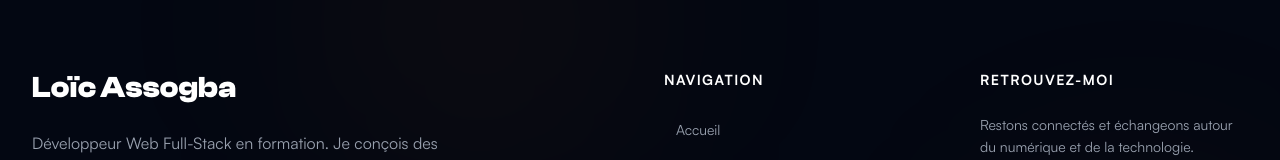
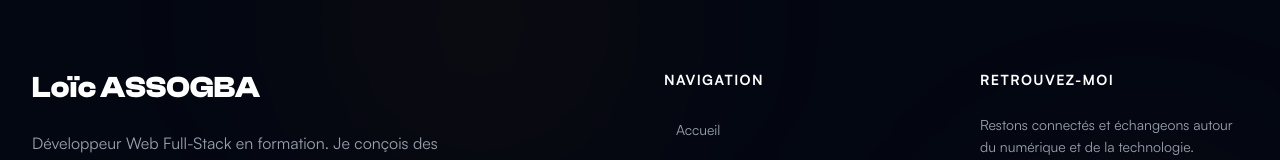
Before and after one commit to Loic-Assogba/my-portfolio, a React (Vite) app: page /tous-les-projets in a window 1280 px wide. Shown: the part 2207-2367 px from the top of the page. Built offline with nearby package versions, Linux system fonts and the light colour scheme.

Commit message:
Modification du nom dans footer

```diff
--- a/src/components/sections/Footer.jsx
+++ b/src/components/sections/Footer.jsx
@@ -78,7 +78,7 @@ export default function Footer() {
                             className="inline-flex items-center gap-2 group"
                         >
                             <span className="text-3xl font-bold font-clash">
-                                Loïc Assogba
+                                Loïc ASSOGBA
                             </span>
                         </a>
 
```
